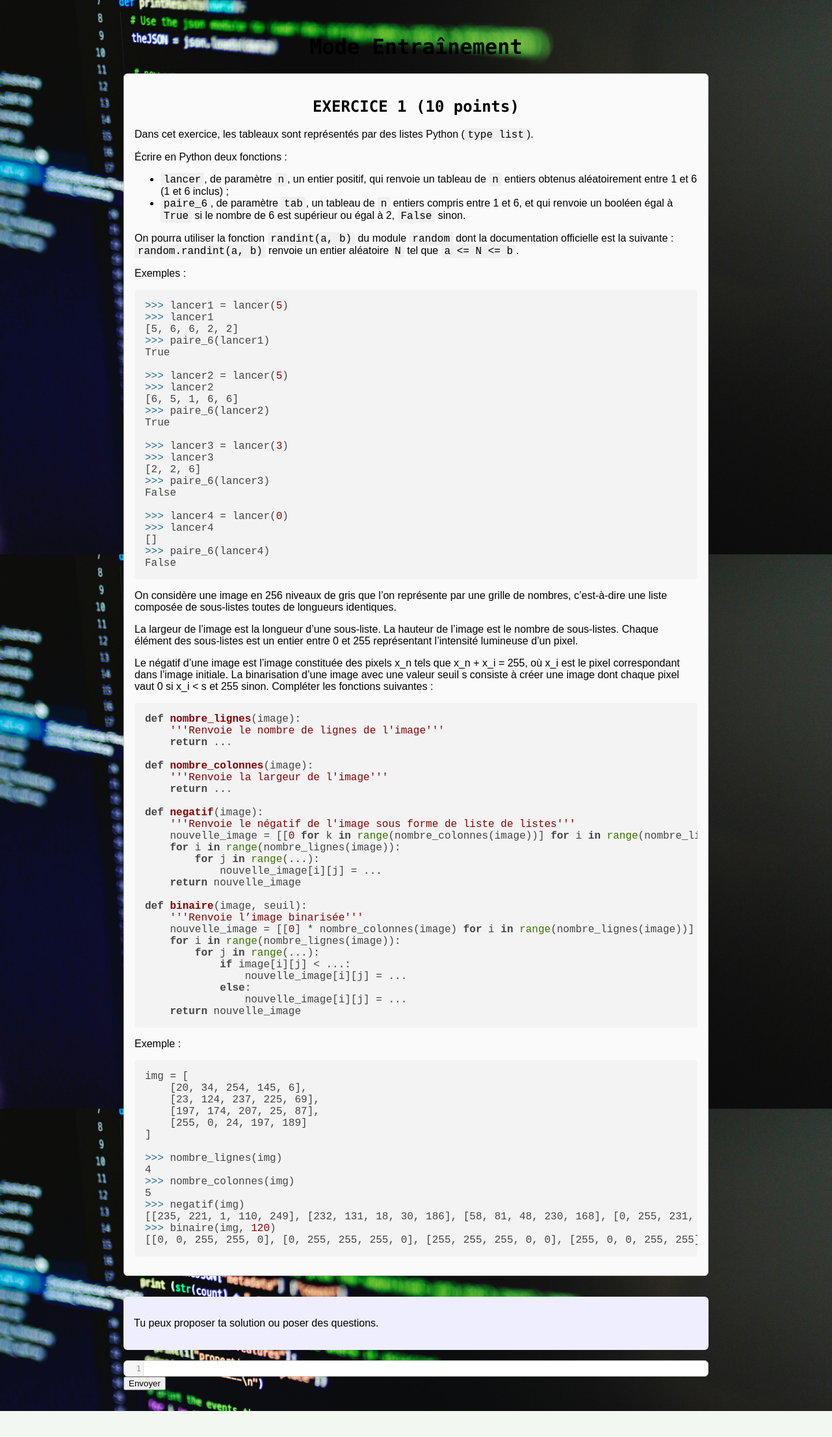
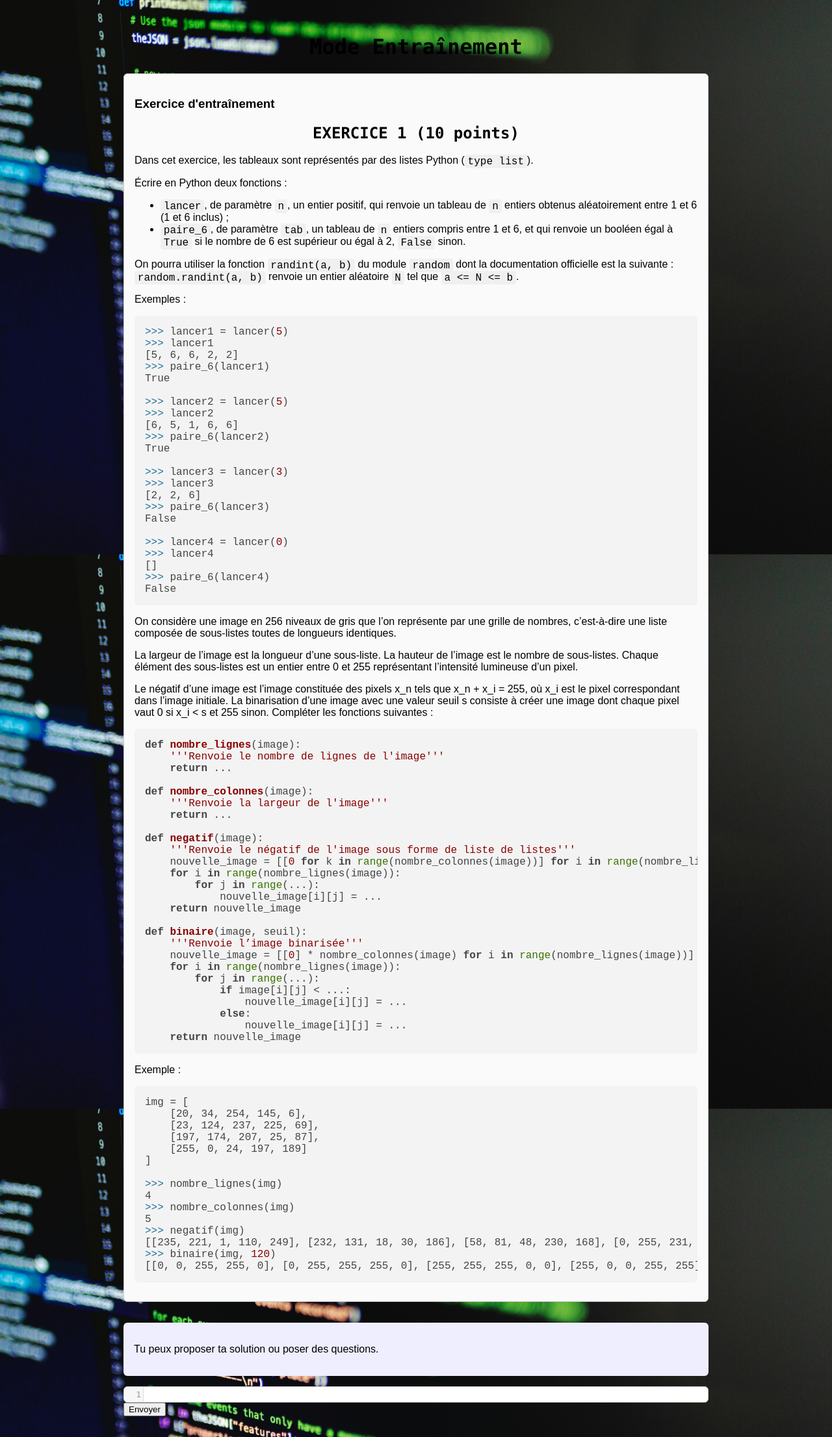
Before and after one commit to MathThibaud/chatbot-nsi, a Flask app: page /entrainement in a window 1280 px wide. Shown: the whole page at 65% size. Before the commit the page ends 2172 px from the top, so only its background shows below. Run offline with Flask 3, Linux system fonts and the light colour scheme; some libraries are stand-ins or nearby versions.

Commit message:
amélioration rendu entrainement

```diff
--- a/main.py
+++ b/main.py
@@ -29,6 +29,9 @@ def charger_un_seul_exercice_markdown():
     lignes = contenu.split('\n')
     lignes_filtrees = [ligne for ligne in lignes if not ligne.lower().startswith('exercice')]
     contenu_filtre = "\n".join(lignes_filtrees)
+
+    # Correction ici : Ajoute explicitement un titre Markdown pour structurer proprement
+    contenu_filtre = "### Exercice d'entraînement\n\n" + contenu_filtre
 
     html = markdown.markdown(contenu_filtre, extensions=['fenced_code', 'codehilite'])
     return html
--- a/templates/entrainement.html
+++ b/templates/entrainement.html
@@ -31,18 +31,28 @@
             background-color: #efe;
             text-align: right;
         }
-        #exercice {
-            background: #fafafa;
-            border: 1px solid #ccc;
-            padding: 1em;
-            border-radius: 6px;
-            margin-bottom: 2em;
-        }
+
         .CodeMirror {
             border: 1px solid #ccc;
             height: auto;
             font-size: 1em;
         }
+        #exercice {
+    background: #fafafa;
+    border: 1px solid #ccc;
+    padding: 1em;
+    border-radius: 6px;
+    margin-bottom: 2em;
+    overflow-x: auto; /* Permet de scroller horizontalement si nécessaire */
+    max-width: 100%; /* Empêche l'élargissement excessif */
+    box-sizing: border-box; /* Gestion correcte des marges/paddings */
+}
+
+.message {
+    word-wrap: break-word;
+    overflow-x: auto;
+}
+
     </style>
 </head>
 <body>
```
